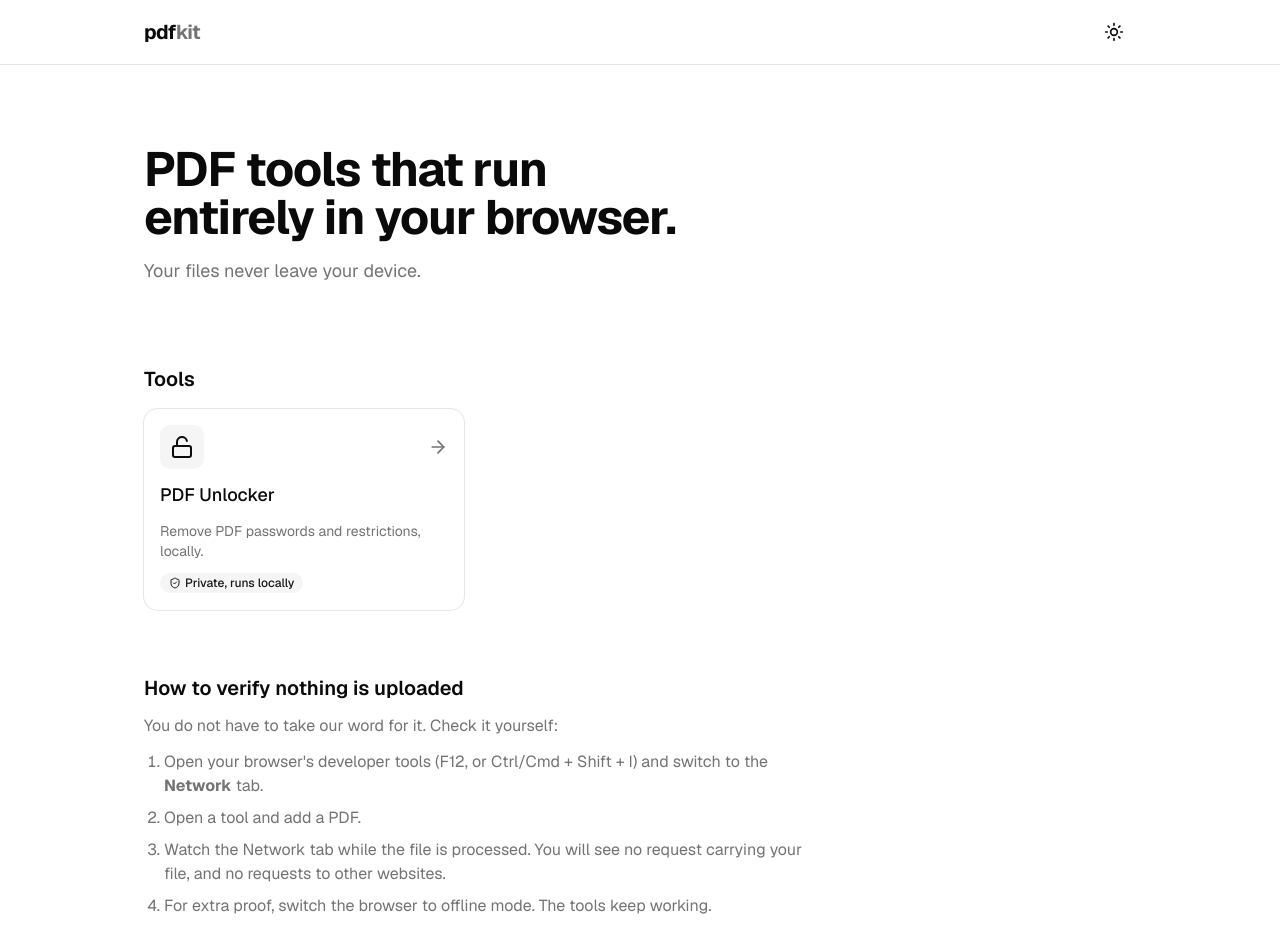
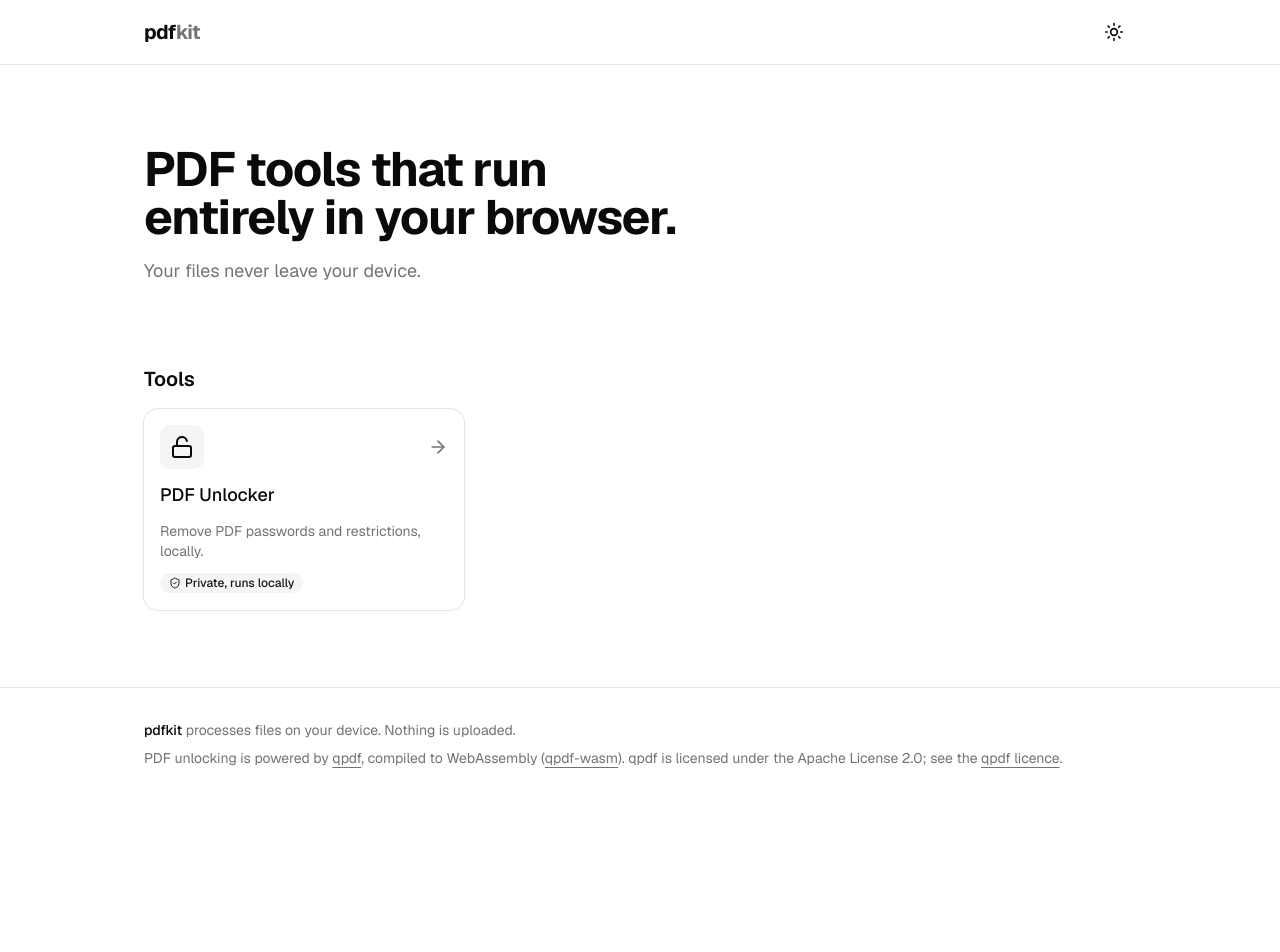
Before and after one commit to anushibinj/pdfkit, a Next.js app: page / in a window 1280 px wide. Shown: the top 952 px of the page. After the commit the page ends 800 px from the top, so only its background shows below. Built offline with nearby package versions, Linux system fonts and the light colour scheme; no server answers.

Commit message:
Remove verify-upload section from home page
Co-Authored-By: Claude Sonnet 5.5 <noreply@anthropic.com>
Claude-Session: https://claude.ai/code/session_01M9Xyek3pfD4Co7vbAxnj3J

```diff
--- a/src/app/page.tsx
+++ b/src/app/page.tsx
@@ -31,33 +31,6 @@ export default function HomePage() {
         </h2>
         <ToolGrid tools={tools} />
       </section>
-
-      <section
-        aria-labelledby="verify-heading"
-        className="mt-16 max-w-2xl space-y-3"
-      >
-        <h2 id="verify-heading" className="text-xl font-semibold">
-          How to verify nothing is uploaded
-        </h2>
-        <p className="text-muted-foreground">
-          You do not have to take our word for it. Check it yourself:
-        </p>
-        <ol className="list-decimal space-y-2 pl-5 text-muted-foreground">
-          <li>
-            Open your browser&apos;s developer tools (F12, or Ctrl/Cmd +
-            Shift + I) and switch to the <strong>Network</strong> tab.
-          </li>
-          <li>Open a tool and add a PDF.</li>
-          <li>
-            Watch the Network tab while the file is processed. You will see no
-            request carrying your file, and no requests to other websites.
-          </li>
-          <li>
-            For extra proof, switch the browser to offline mode. The tools
-            keep working.
-          </li>
-        </ol>
-      </section>
     </>
   );
 }
```
